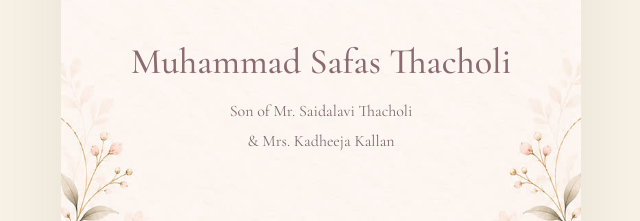
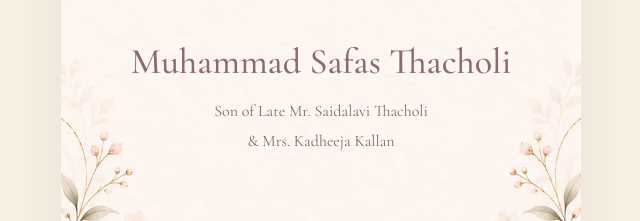
Before and after one commit to skenllp/thoufeera-safas, a plain HTML site: page index.html in a window 1280 px wide. Shown: the part 1288-1509 px from the top of the page, 319-959 px from the left. Drawn offline with nearby package versions, Linux system fonts and the light colour scheme; a web font is replaced by a local one.

Commit message:
Repush wedding invitation website

```diff
--- a/index.html
+++ b/index.html
@@ -30,7 +30,7 @@
 <p class="r">With the blessings of Allah and our beloved families, we cordially invite you to celebrate the wedding of</p>
 <div class="r" style="--d:.2s;margin-top:34px"><div class="big">Thoufeera Panayathil</div><span class="fam">Daughter of Mr. Ibrahim Panayathil<br>&amp; Mrs. Fathima Medhuvil</span></div>
 <div class="div r" style="--d:.3s"><span class="script">And</span></div>
-<div class="r" style="--d:.4s"><div class="big">Muhammad Safas Thacholi</div><span class="fam">Son of Mr. Saidalavi Thacholi<br>&amp; Mrs. Kadheeja Kallan</span></div></section>
+<div class="r" style="--d:.4s"><div class="big">Muhammad Safas Thacholi</div><span class="fam">Son of Late Mr. Saidalavi Thacholi<br>&amp; Mrs. Kadheeja Kallan</span></div></section>
 <section class="pg bg-a"><p class="script r" style="font-size:44px">Save the Date</p><p class="small r" style="--d:.1s">Join us on</p>
 <div class="date r" style="--d:.2s">31<span>January</span>2027</div><p class="r" style="--d:.3s;font-size:22px">Sunday | 11:00 AM</p></section>
 <section class="pg bg-f"><p class="small r">Location</p><h2 class="script r" style="--d:.15s;font-size:52px;margin:6px 0;line-height:1.25">Hayath Convention Center</h2><p class="r" style="--d:.25s;font-size:22px">Cherumukku</p>
```
